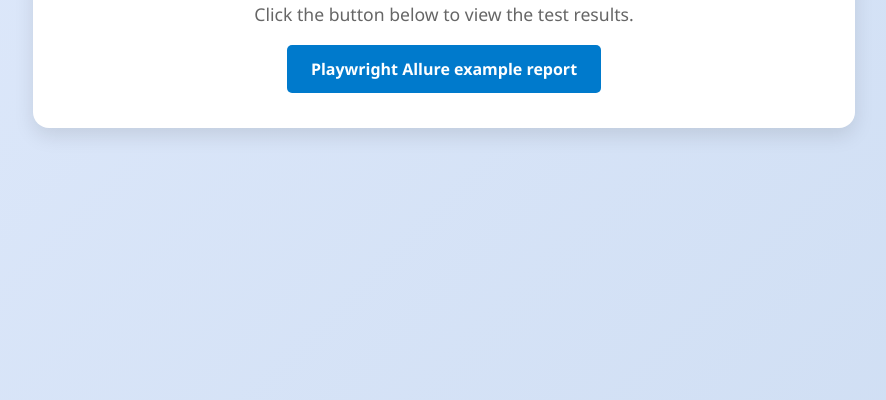
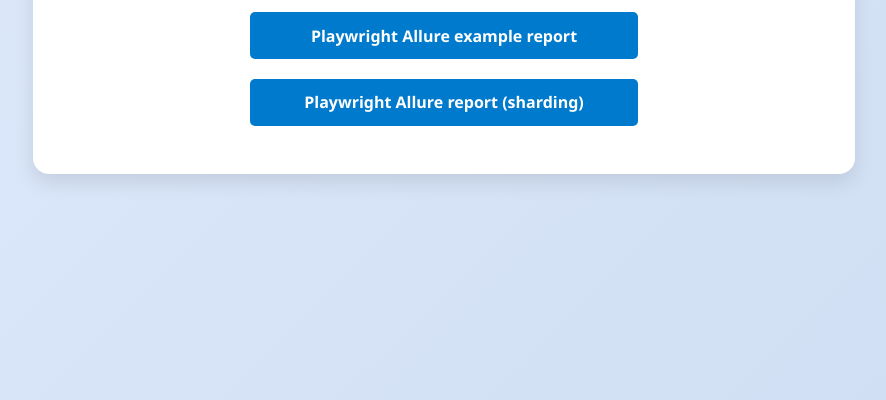
Before and after one commit to SaaristoAntti/playwright-allure-report, a plain HTML site: page index.html in a window 1280 px wide. Shown: the part 400-800 px from the top of the page, without its empty margins (196-1082 px from the left). Drawn offline with Linux system fonts and the light colour scheme.

Commit message:
Add second navigation button on landing page

```diff
--- a/index.html
+++ b/index.html
@@ -30,6 +30,13 @@
       font-size: 1.1rem;
       margin-bottom: 2rem;
     }
+    .button-group {
+      display: flex;
+      flex-direction: column;
+      align-items: center;
+      gap: 1.2rem;
+      margin-top: 1.5rem;
+    }
     a {
       background-color: #007acc;
       color: white;
@@ -38,6 +45,8 @@
       border-radius: 5px;
       font-weight: bold;
       transition: background-color 0.3s ease;
+      min-width: 340px;
+      text-align: center;
     }
     a:hover {
       background-color: #005fa3;
@@ -48,7 +57,10 @@
   <div class="container">
     <h1>Welcome to the Playwright Allure Test Report</h1>
     <p>Click the button below to view the test results.</p>
-    <a href="allure-report/index.html" target="_blank">Playwright Allure example report</a>
+    <div class="button-group">
+      <a href="allure-report/index.html" target="_blank">Playwright Allure example report</a>
+      <a href="allure-report-sharding/index.html" target="_blank" id="foobar-btn">Playwright Allure report (sharding)</a>
+    </div>
   </div>
 </body>
 </html>
```
Also changed, not shown: 1 other file.
